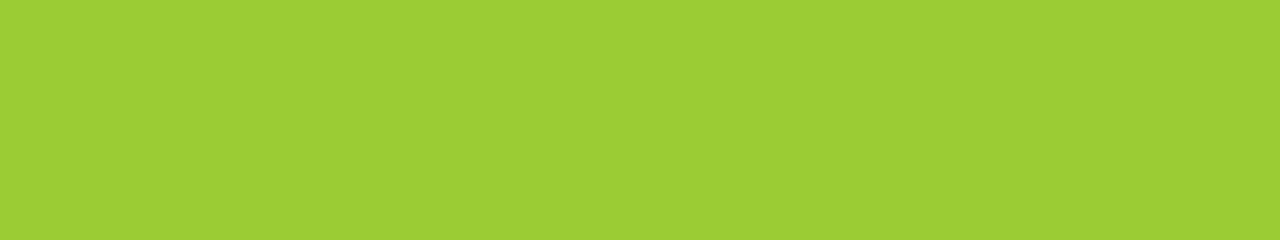
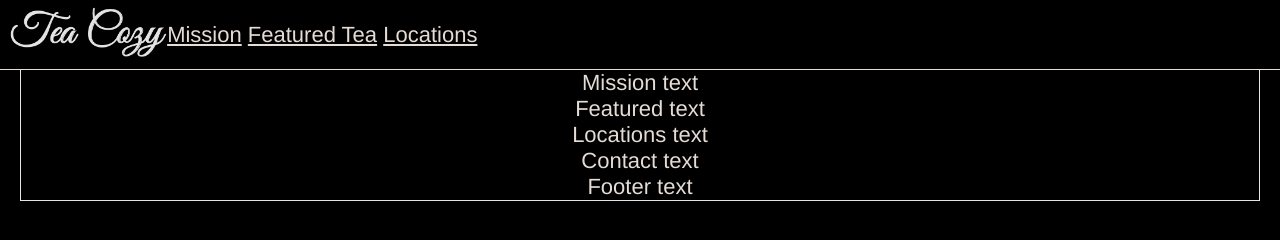
Before and after one commit to mmotykiewicz/tea-cozy, a plain HTML site: page index.html in a window 1280 px wide. Drawn offline with Linux system fonts and the light colour scheme.

Commit message:
initial setup of html layout

```diff
--- a/index.html
+++ b/index.html
@@ -7,5 +7,43 @@
   </head>
   <body>
 
+<!-- header will be below including logo and nav items -->
+    <header>
+      <div class="logo">
+        <img src="resources/images/img-tea-cozy-logo.png" alt="tea cozy">
+      </div>
+      <div class="navigation">
+        <nav>
+          <span><a href="#mission">Mission</a></span>
+          <span><a href="#featured">Featured Tea</a></span>
+          <span><a href="#locations">Locations</a></span>
+        </nav>
+      </div>
+
+    </header>
+
+    <div class="content">
+      <div class="mission" id="mission">
+        <span>Mission text</span>
+      </div>
+
+      <div class="featured" id="featured">
+        <span>Featured text</span>
+      </div>
+
+      <div class="locations" id="locations">
+        <span>Locations text</span>
+      </div>
+
+      <div class="contact">
+        <span>Contact text</span>
+      </div>
+
+    <footer>
+      <span>Footer text</span>
+    </footer>
+
+    </div>
+
   </body>
 </html>
--- a/resources/css/style.css
+++ b/resources/css/style.css
@@ -1,3 +1,38 @@
 body {
-  background-color: yellowgreen;
+  background-color: black;
+  opacity: 0.9;
+  font-family: "Helvetica", serif;
+  font-size: 22px;
+  text-align: center;
+  color: seashell;
+  width: 100%;
+  margin: 0 auto;
 }
+
+header {
+  background-color: black;
+  border-bottom: 1px solid seashell;
+  height: 69px;
+  width: 100%;
+  display: flex;
+  align-items: center;
+  padding-left: 10px;
+  position: fixed;
+  z-index: 1;
+}
+
+a {
+  color: seashell;
+  text-decoration: underline;
+}
+.logo img {
+  height: 50px;
+}
+
+.content {
+  position: relative;
+  top: 69px;
+  height: 100%;
+  margin:0px 20px;
+  border: 1px solid white;
+}
```
Also changed, not shown: 2 other files.
